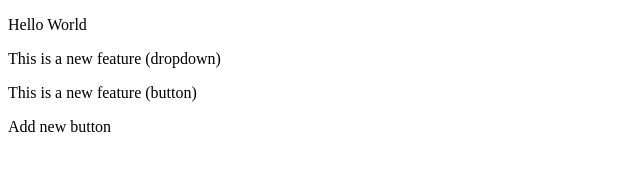
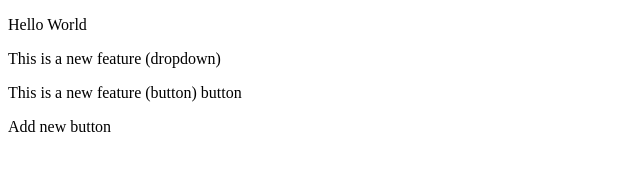
Before and after one commit to RafayAhmed786/2508F-Git, a plain HTML site: page index.html in a window 1280 px wide. Shown: the full height of the page, 0-640 px from the left. Drawn offline with Linux system fonts and the light colour scheme.

```diff
--- a/index.html
+++ b/index.html
@@ -10,7 +10,7 @@
 
     <p>This is a new feature (dropdown)</p>
 
-    <p>This is a new feature (button)</p>
+    <p>This is a new feature (button) button</p>
 
     <p>Add new button</p>
 
```
